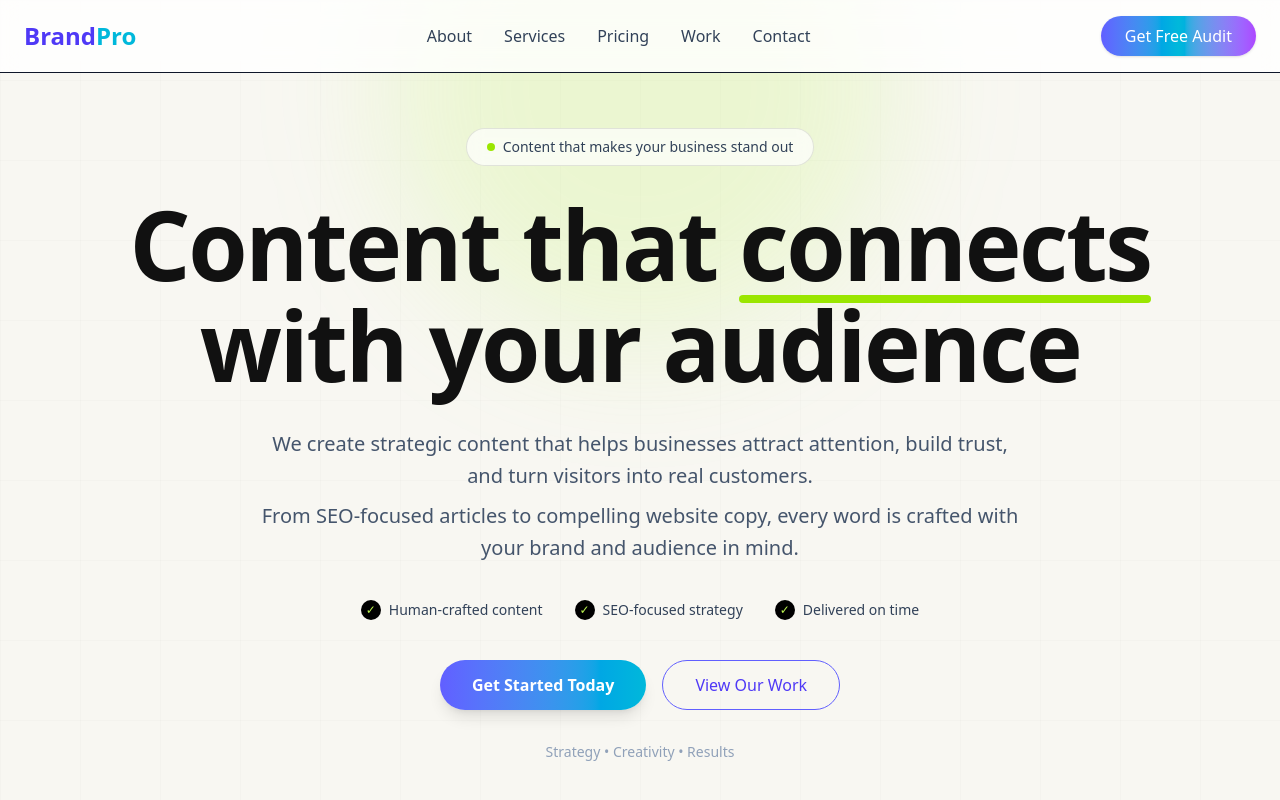
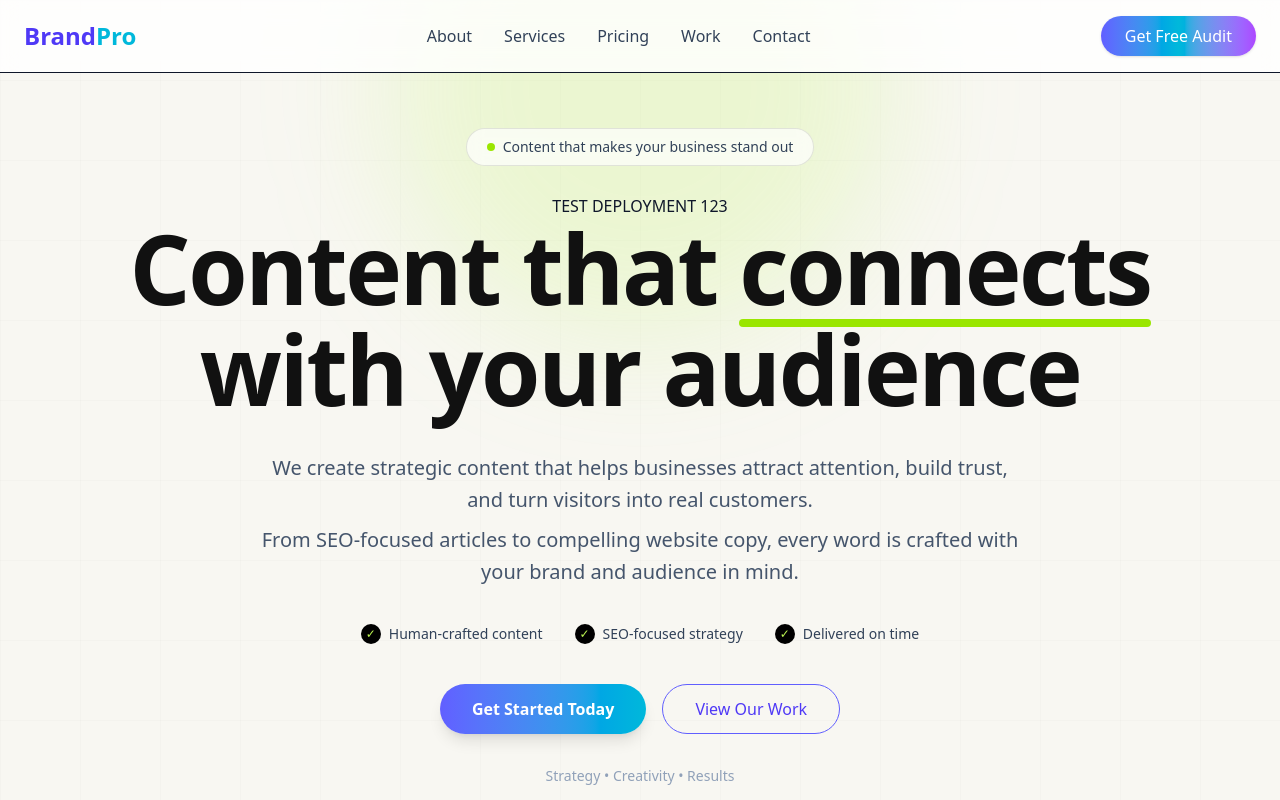
Before and after one commit to Abhishek-6377/Hem, a React (Vite) app: page / in a window 1280 px wide. Shown: the top 800 px of the page. Built offline with nearby package versions, Linux system fonts and the light colour scheme.

Commit message:
Test GitHub Pages deployment

```diff
--- a/src/components/Hero.jsx
+++ b/src/components/Hero.jsx
@@ -42,6 +42,7 @@ export default function Hero() {
           animate={{ y: 0, opacity: 1 }}
           transition={{ duration: 0.8 }}
         >
+          <h1>TEST DEPLOYMENT 123</h1>
           <h1 className="mx-auto max-w-5xl text-5xl font-bold leading-[1.05] tracking-tight text-[#111111] sm:text-6xl md:text-7xl lg:text-8xl">
             Content that{" "}
             <span className="relative inline-block">
```
